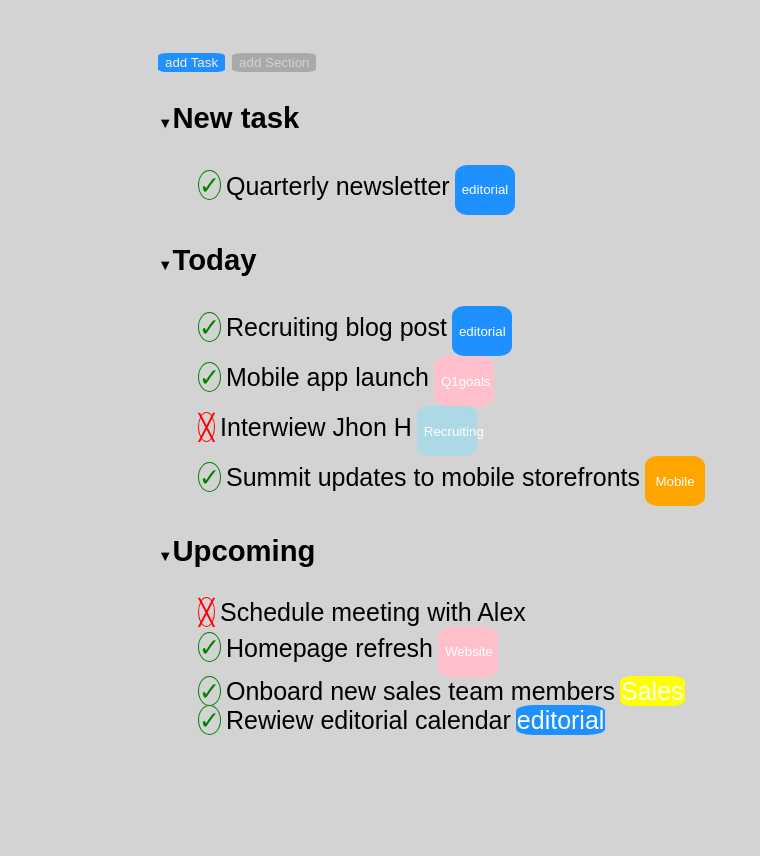
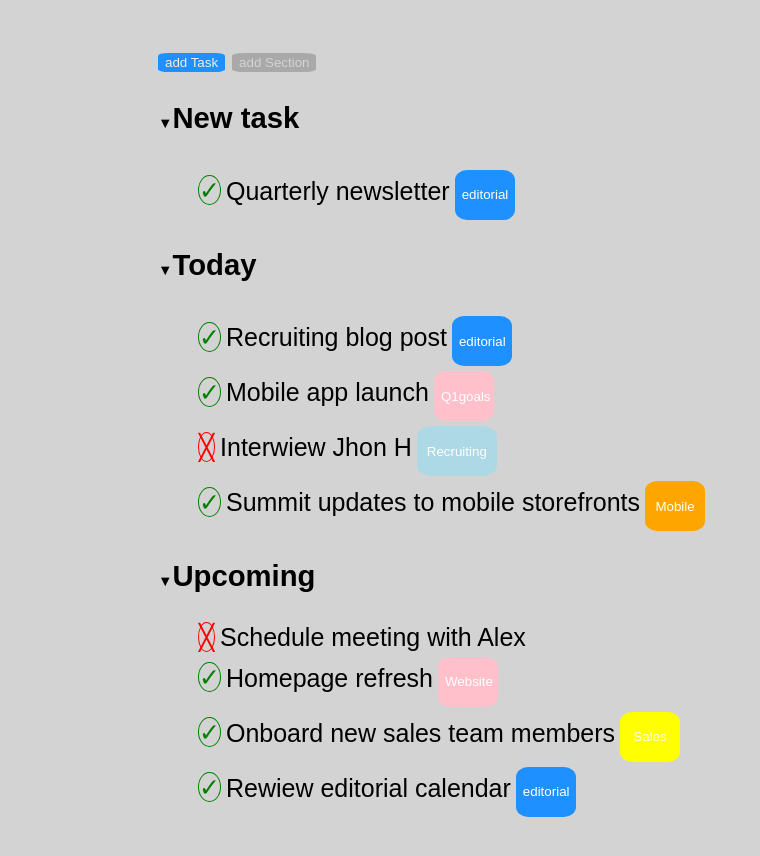
Before and after one commit to SimoneDiPrima/html-css-toboolist, a plain HTML site: page index.html in a window 1280 px wide. Shown: the part 68-924 px from the top of the page, without its empty margins (0-760 px from the left). Before the commit the page ends 886 px from the top, so only its background shows below. Drawn offline with Linux system fonts and the light colour scheme.

Commit message:
full exercise without vertical align

```diff
--- a/css/style.css
+++ b/css/style.css
@@ -57,7 +57,7 @@ h1{
     margin-right:5px;
 }
 .colored-word{
-
+    margin-top:5px;
     margin-left:5px;
     height:50px;
     width:60px;
@@ -75,6 +75,7 @@ h1{
 }
 #light-word{
     background-color: lightblue;
+    width:80px;
 }
 #yellow-word{
     background-color: yellow;
--- a/index.html
+++ b/index.html
@@ -36,8 +36,8 @@
         <h3><span class="entities">&#9660;</span>Upcoming</h3>
         <ul><li><span class="check-false">&#9587;</span>Schedule meeting with Alex</li>
             <li><span class="check-right">&#10003;</span>Homepage refresh<button class="colored-word" id="pink-word">Website</button></li>
-            <li><span class="check-right">&#10003;</span>Onboard new sales team members<span class="colored-word" id="yellow-word">Sales</span></li>
-            <li><span class="check-right">&#10003;</span>Rewiew editorial calendar<span class="colored-word" id="blue-word">editorial</span></li>
+            <li><span class="check-right">&#10003;</span>Onboard new sales team members<button class="colored-word" id="yellow-word">Sales</button></li>
+            <li><span class="check-right">&#10003;</span>Rewiew editorial calendar<button class="colored-word" id="blue-word">editorial</button></li>
         </ul>
 
         </div>
```
